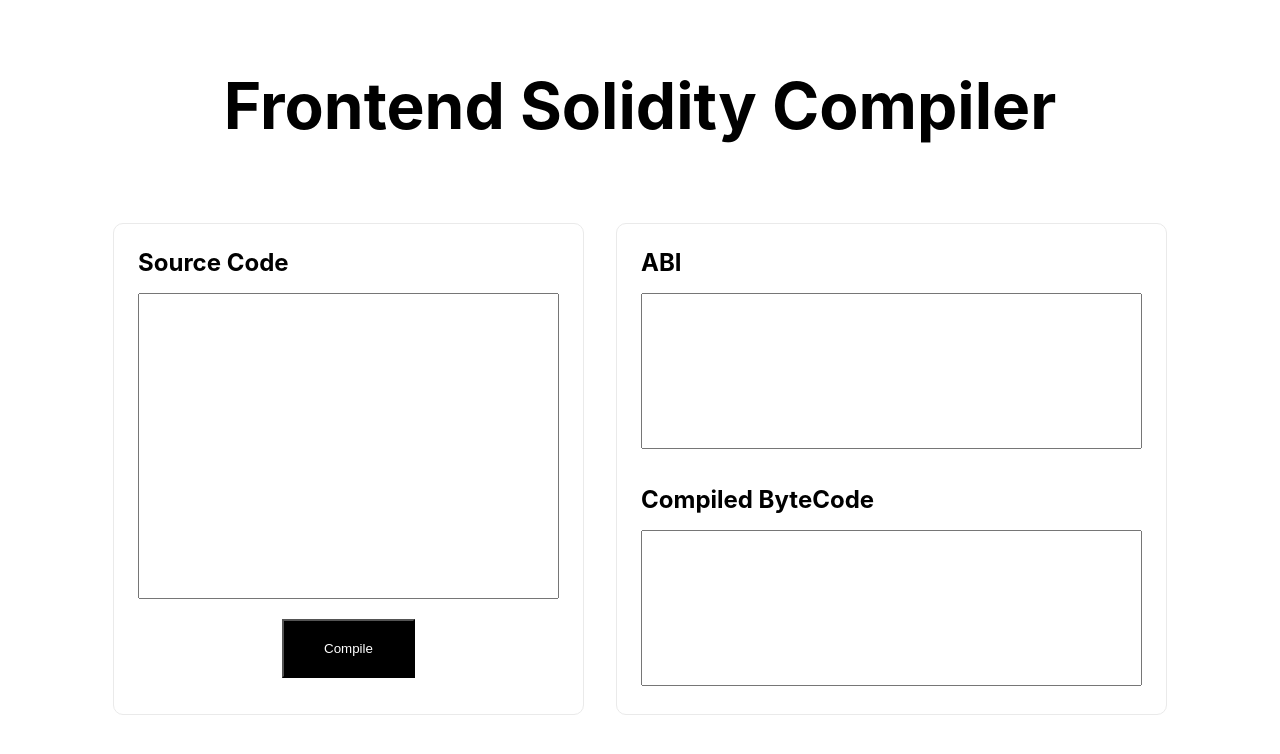
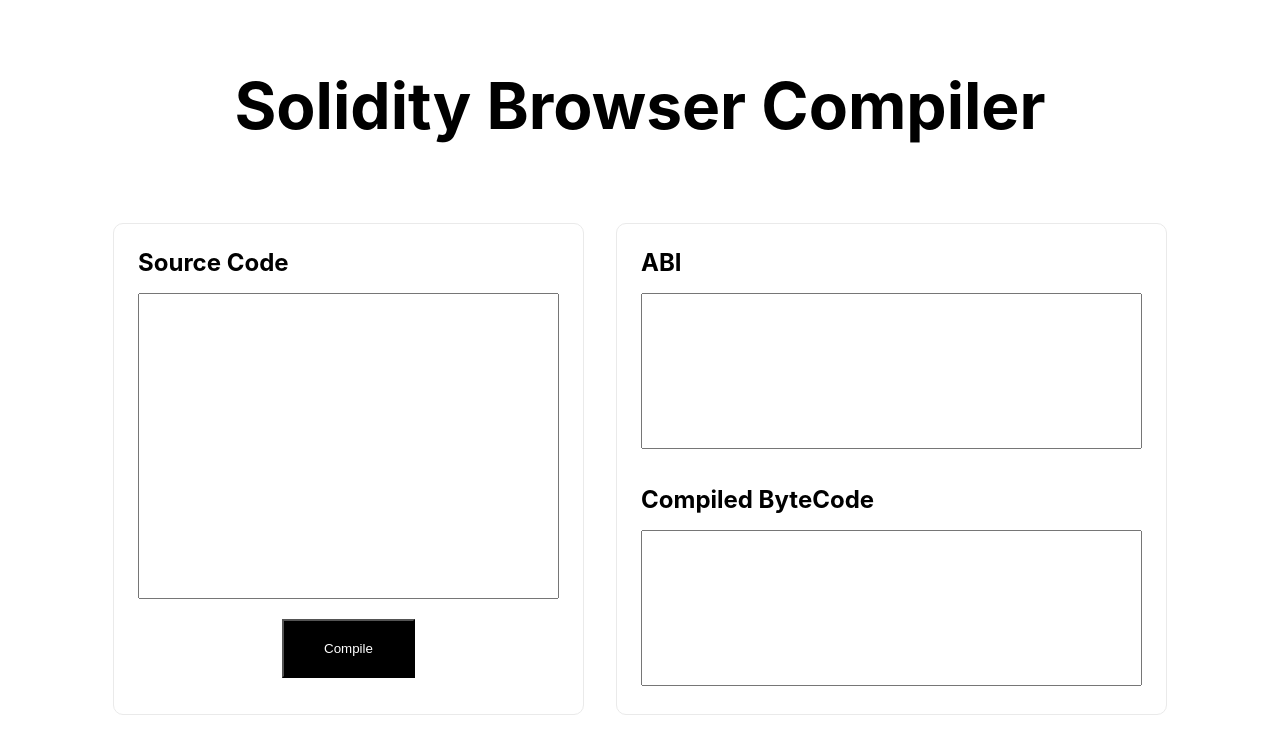
Before and after one commit to DadeKuma/nextjs-solidity-browser-compiler, a Next.js app: page / in a window 1280 px wide. Shown: the top 754 px of the page. Built offline with nearby package versions, Linux system fonts and the light colour scheme.

Commit message:
added preview image

```diff
--- a/pages/index.tsx
+++ b/pages/index.tsx
@@ -37,7 +37,7 @@ const Home: NextPage = () => {
 
       <main className={styles.main}>
         <h1 className={styles.title}>
-          Frontend Solidity Compiler
+          Solidity Browser Compiler
         </h1>
 
         <div className={styles.grid}>
```
Also changed, not shown: solidity-browser-compiler.gif (added), 1 other file (tests, documents, lock files or other folders).
